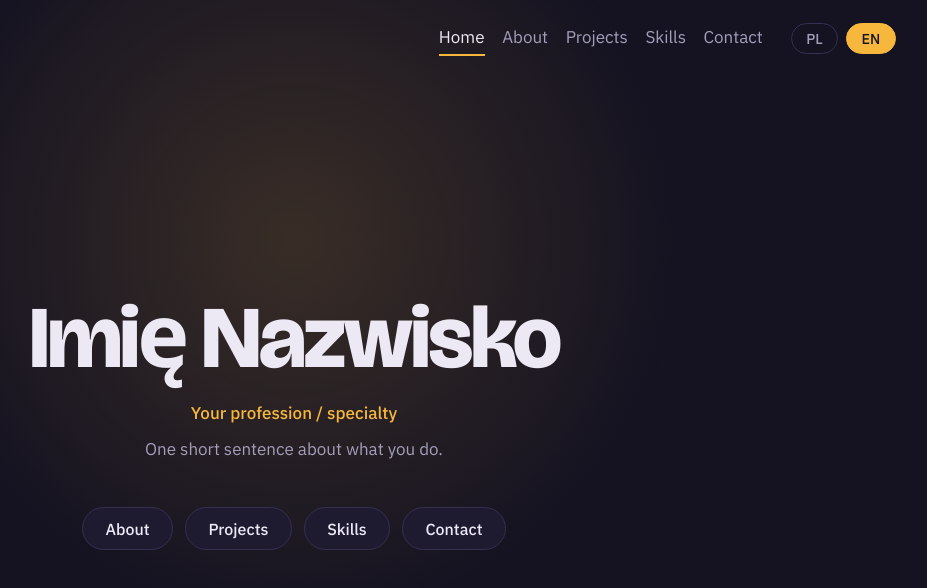
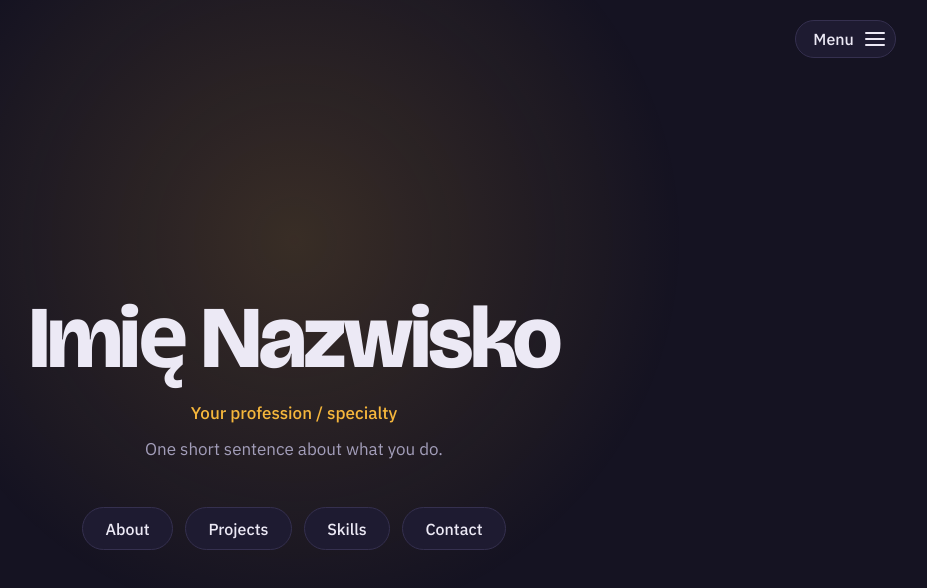
Before and after one commit to Skrzelo/skrzelo.github.io, a plain HTML site: page index.html in a window 1280 px wide. Shown: the whole page, without its empty margins (346-1273 px from the left). Drawn offline with nearby package versions, Linux system fonts and the light colour scheme.

Commit message:
Zamień menu w rozwijaną listę z przyciskiem Menu i trzema kreskami
Na starcie widoczny jest tylko przycisk „Menu" z ikoną trzech kresek.
Po kliknięciu rozwija się lista podstron i wybór języka. Lista zamyka
się po wyborze pozycji, kliknięciu poza menu lub klawiszem Escape.
Kreski zamieniają się w krzyżyk, gdy menu jest otwarte.

Co-Authored-By: Claude Haiku 5.5 <noreply@anthropic.com>

```diff
--- a/css/style.css
+++ b/css/style.css
@@ -51,24 +51,69 @@ h2 {
   gap: 0.75rem 1.75rem;
   padding: 1.25rem clamp(1.25rem, 3vw, 2.5rem);
 }
-.topbar ul {
+/* Przycisk „Menu" z trzema kreskami */
+.menu-toggle {
+  display: inline-flex;
+  align-items: center;
+  gap: 0.7rem;
+  font: 500 1rem var(--body);
+  color: var(--text);
+  background: var(--surface);
+  border: 1px solid var(--line);
+  border-radius: 999px;
+  padding: 0.5rem 0.6rem 0.5rem 1.1rem;
+  cursor: pointer;
+  transition: border-color .15s, color .15s;
+}
+.menu-toggle:hover,
+.menu-toggle[aria-expanded="true"] { border-color: var(--accent); color: var(--accent); }
+
+.burger { display: inline-flex; flex-direction: column; gap: 4px; width: 20px; }
+.burger span {
+  display: block;
+  height: 2px;
+  width: 100%;
+  background: currentColor;
+  border-radius: 2px;
+  transition: transform .2s, opacity .2s;
+}
+/* Po otwarciu kreski układają się w krzyżyk */
+.menu-toggle[aria-expanded="true"] .burger span:nth-child(1) { transform: translateY(6px) rotate(45deg); }
+.menu-toggle[aria-expanded="true"] .burger span:nth-child(2) { opacity: 0; }
+.menu-toggle[aria-expanded="true"] .burger span:nth-child(3) { transform: translateY(-6px) rotate(-45deg); }
+
+/* Rozwijana lista */
+.menu-panel {
+  position: absolute;
+  top: calc(100% + 0.5rem);
+  right: clamp(1.25rem, 3vw, 2.5rem);
+  min-width: 230px;
+  background: var(--surface);
+  border: 1px solid var(--line);
+  border-radius: 14px;
+  padding: 1rem 1.25rem 1.1rem;
+  box-shadow: 0 18px 40px rgba(0, 0, 0, 0.35);
+}
+.menu-panel[hidden] { display: none !important; }
+.menu-panel ul {
   list-style: none;
-  margin: 0;
+  margin: 0 0 1rem;
   padding: 0;
-  display: flex;
-  flex-wrap: wrap;
-  gap: 0.25rem 1.1rem;
+  display: grid;
+  gap: 0.2rem;
 }
-.topbar a {
-  display: inline-block;
-  padding: 0.2rem 0;
+.menu-panel a {
+  display: block;
+  padding: 0.45rem 0.6rem;
+  margin: 0 -0.6rem;
   color: var(--muted);
   text-decoration: none;
-  border-bottom: 2px solid transparent;
-  transition: color .15s, border-color .15s;
+  border-radius: 8px;
+  transition: color .15s, background .15s;
 }
-.topbar a:hover,
-.topbar a[aria-current="page"] { color: var(--text); border-color: var(--accent); }
+.menu-panel a:hover { color: var(--text); background: var(--bg); }
+.menu-panel a[aria-current="page"] { color: var(--accent); }
+.menu-panel .lang { border-top: 1px solid var(--line); padding-top: 0.9rem; }
 
 .lang { display: flex; gap: 0.5rem; }
 .lang button {
--- a/index.html
+++ b/index.html
@@ -28,8 +28,14 @@
 </head>
 <body>
 
-  <!-- ============ MENU (prawy górny róg): podstrony + język ============ -->
+  <!-- ============ MENU (prawy górny róg): rozwijana lista podstron i języka ============ -->
   <header class="topbar">
+    <button type="button" class="menu-toggle" aria-expanded="false" aria-controls="menu-panel">
+      <span lang="pl">Menu</span><span lang="en">Menu</span>
+      <span class="burger" aria-hidden="true"><span></span><span></span><span></span></span>
+    </button>
+
+    <div class="menu-panel" id="menu-panel" hidden>
       <nav aria-label="Menu">
         <ul>
           <li><a href="#home" data-nav="home"><span lang="pl">Start</span><span lang="en">Home</span></a></li>
@@ -43,6 +49,7 @@
       <div class="lang" role="group" aria-label="Język / Language">
         <button type="button" data-set-lang="pl" aria-pressed="true">PL</button>
         <button type="button" data-set-lang="en" aria-pressed="false">EN</button>
+      </div>
     </div>
   </header>
 
--- a/js/main.js
+++ b/js/main.js
@@ -53,6 +53,44 @@
   showView();
 })();
 
+// ============ ROZWIJANE MENU (prawy górny róg) ============
+(function () {
+  var toggle = document.querySelector('.menu-toggle');
+  var panel = document.getElementById('menu-panel');
+  if (!toggle || !panel) return;
+
+  function setOpen(open) {
+    toggle.setAttribute('aria-expanded', open ? 'true' : 'false');
+    panel.hidden = !open;
+  }
+
+  // Kliknięcie przycisku otwiera lub zamyka listę
+  toggle.addEventListener('click', function (e) {
+    e.stopPropagation();
+    setOpen(panel.hidden);
+  });
+
+  // Wybór podstrony zamyka listę
+  panel.addEventListener('click', function (e) {
+    if (e.target.closest('a')) setOpen(false);
+  });
+
+  // Kliknięcie poza menu zamyka listę
+  document.addEventListener('click', function (e) {
+    if (!panel.hidden && !e.target.closest('.topbar')) setOpen(false);
+  });
+
+  // Escape zamyka listę i wraca fokus na przycisk
+  document.addEventListener('keydown', function (e) {
+    if (e.key === 'Escape' && !panel.hidden) {
+      setOpen(false);
+      toggle.focus();
+    }
+  });
+
+  setOpen(false);
+})();
+
 // ============ ROK W STOPCE ============
 (function () {
   var year = document.getElementById('year');
```
Lines whose indentation alone changed are shown as unchanged.
